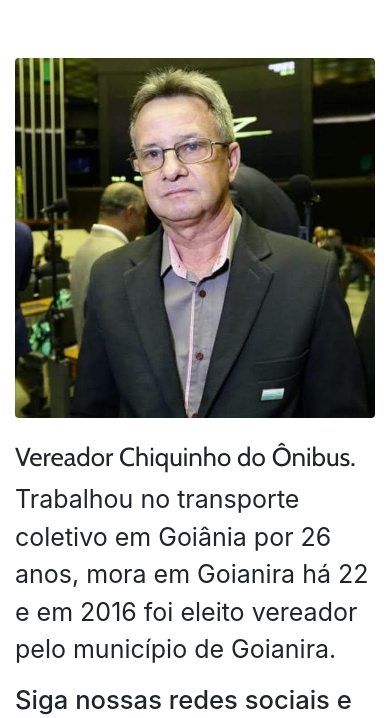
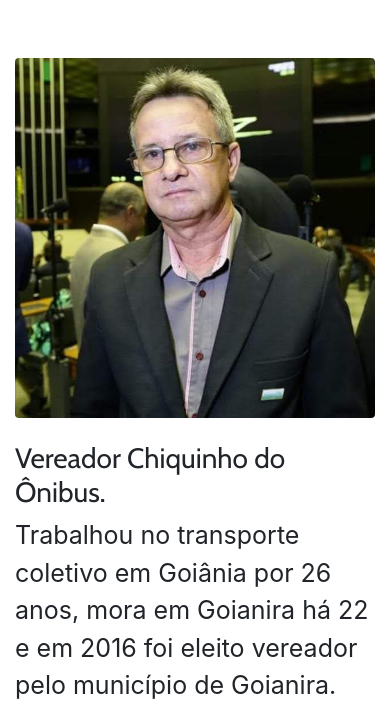
Before and after one commit to Huakson/bootstrap-personal-template, a website: page index.html in a window 390 px wide. Shown: the top 718 px of the page. Drawn offline with nearby package versions, Linux system fonts and the light colour scheme.

Commit message:
atualizaçoes

```diff
--- a/css/css.css
+++ b/css/css.css
@@ -10,7 +10,7 @@ body {
 @media (min-width: 100px) and (max-width: 700px) {
 
   .size{
-    font-size: 26px;
+    font-size: 28px;
   }
 
   h3{
```
Also changed, not shown: 1 other file.
